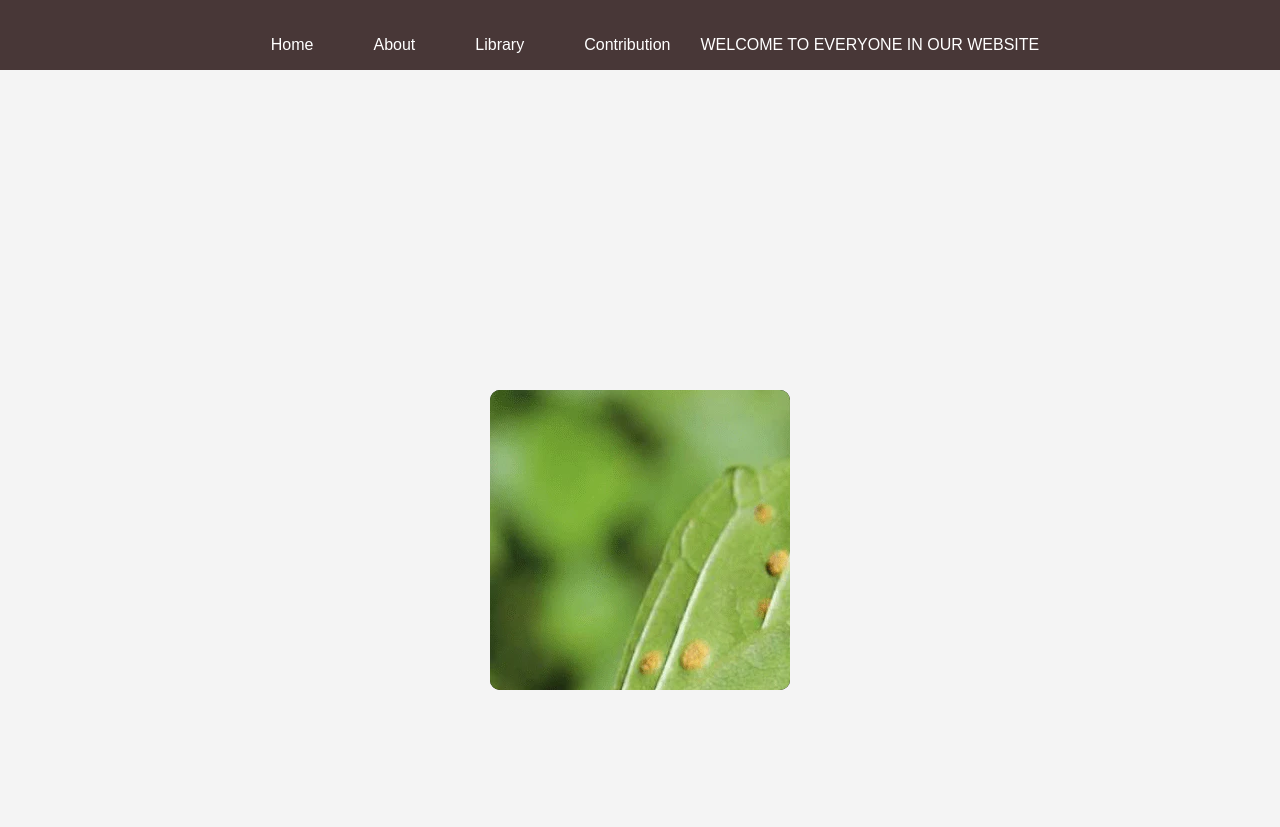
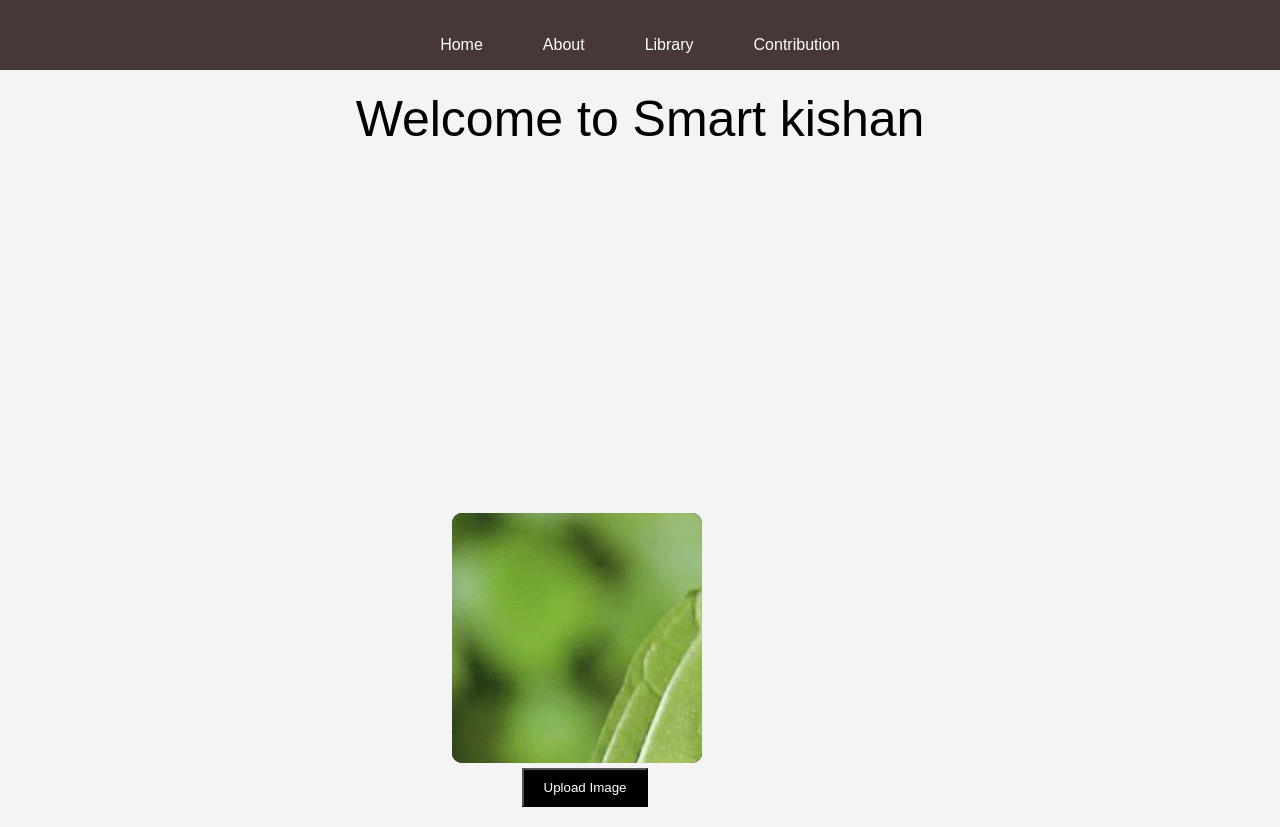
Before and after one commit to saroj-paudel/SmartKishan_Project, a plain HTML site: page index.html in a window 1280 px wide. Before the commit the page ends 800 px from the top, so only its background shows below. Drawn offline with Linux system fonts and the light colour scheme.

Commit message:
upload button added

```diff
--- a/index.html
+++ b/index.html
@@ -14,12 +14,12 @@
                 <li class="boxes"><a href="about.html">About</a></li>
                 <li class="boxes"><a href="services.html">Library</a></li>
                 <li class="boxes"><a href="contact.html">Contribution</a></li>
-                <p>WELCOME TO EVERYONE IN OUR WEBSITE</p>
-
 
         </div>
+        <p>Welcome to Smart kishan </p>
     <div class="container">
         <div class="box"> <div class="box-img"style="background-image: url('for project.png');"></div></div>
+        <button>Upload Image</button>
 
 
 
--- a/style.css
+++ b/style.css
@@ -62,8 +62,8 @@ body{
     align-items: center;
 }
 .box{
-   height: 300px;
-   width: 300px;
+   height: 250px;
+   width: 250px;
    background-color: black;
    color: yellow;
     display: flex;
@@ -78,3 +78,19 @@ body{
     object-fit: cover;
     border-radius: 10px;
 }
+button{
+    background-color: black;
+    color: white;
+    margin-top: 600px;
+    text-align: left;
+    padding: 10px 20px;
+    position: relative;
+    right:180px;
+
+}
+p{
+    text-align: center;
+    font-size: 50px;
+    margin-top: 20px;
+    color: black;
+}
```
